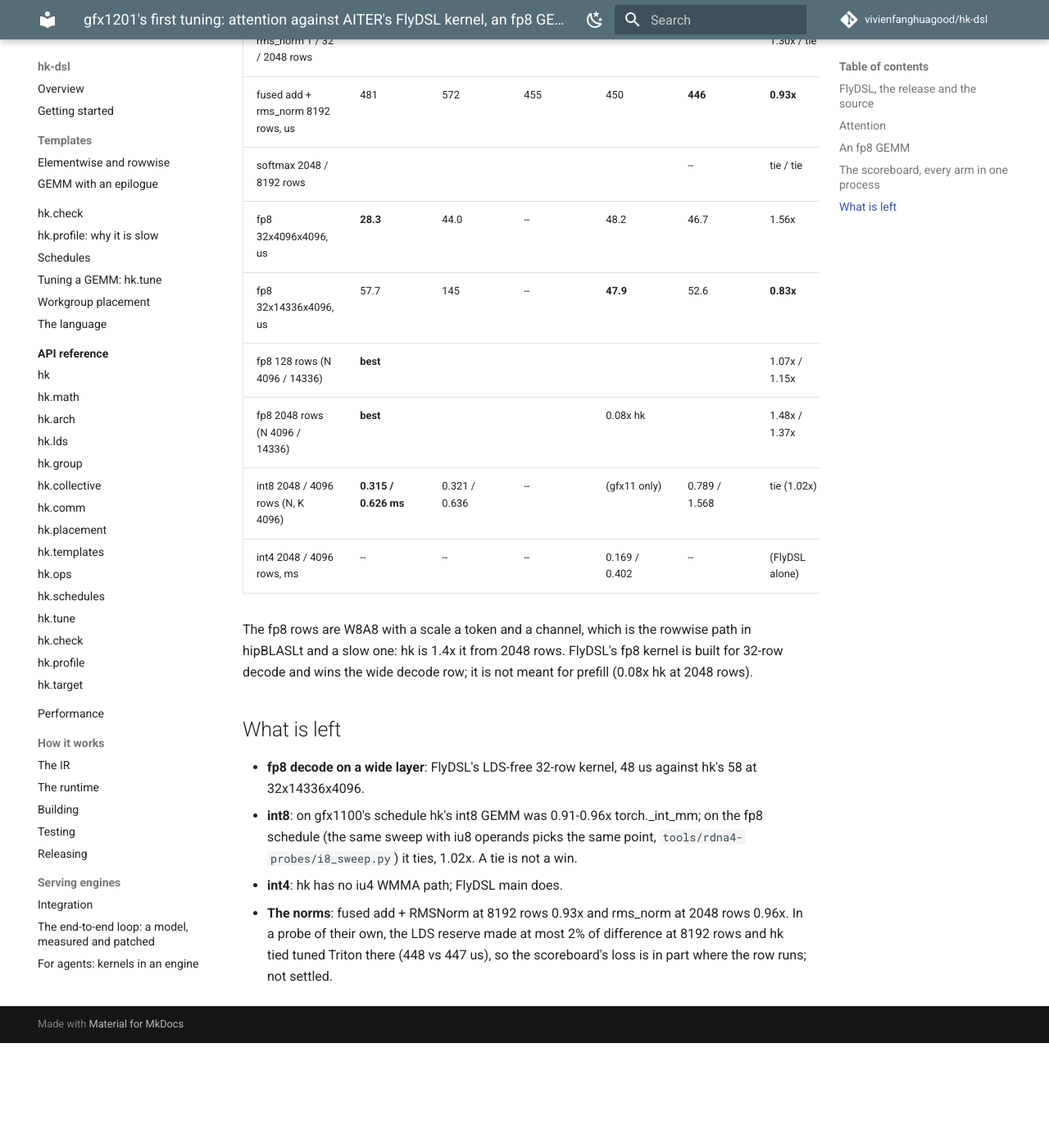
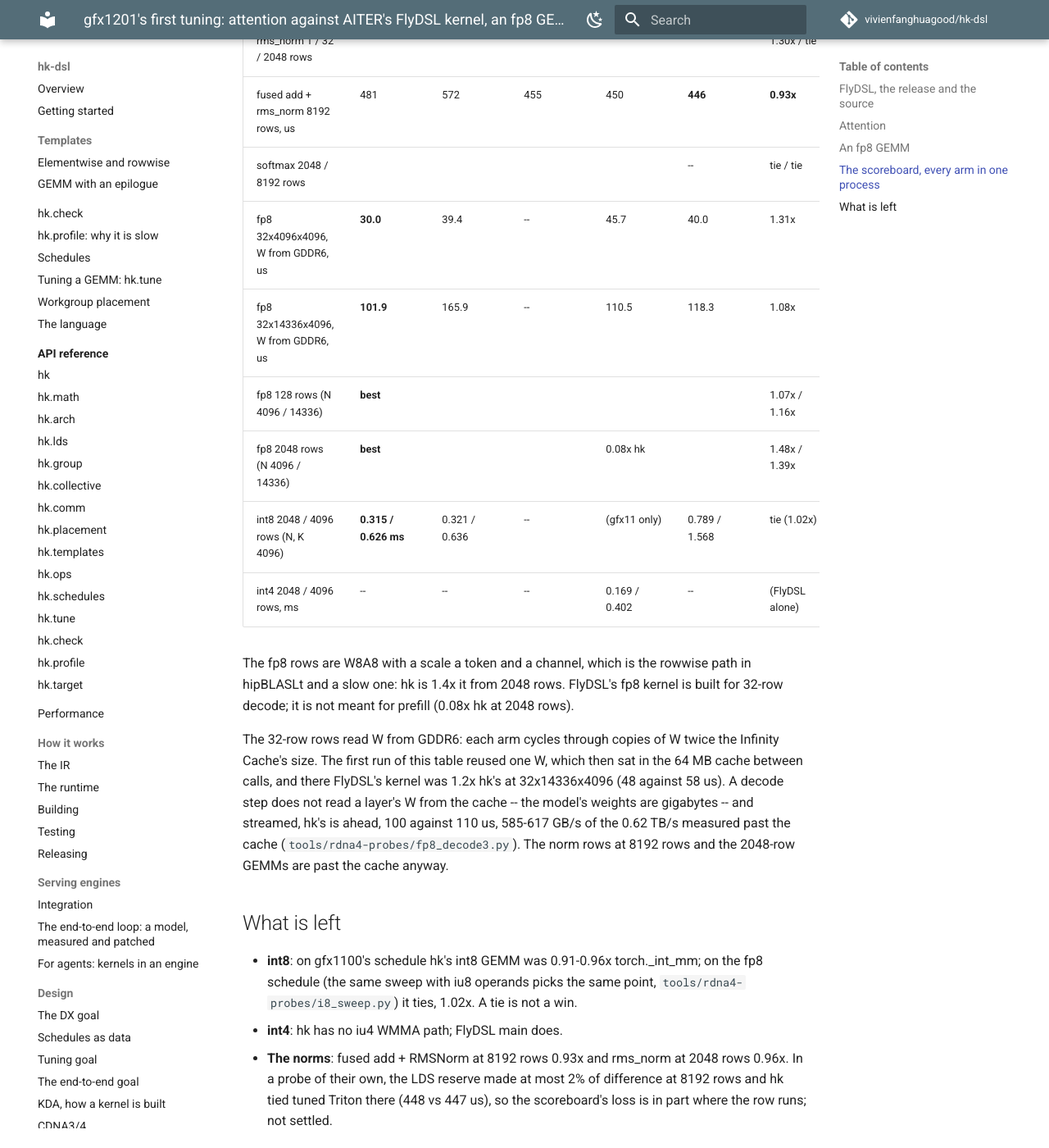
Before and after one commit to vivienfanghuagood/hk-dsl, an MkDocs documentation site: the page built from docs/history/49-gfx1201-attention-fp8-and-flydsl-from-source.md, in a window 1280 px wide and 1400 px high, scrolled down 2903 px. Shown: the whole window at 82% size. Built offline with MkDocs 1.6.1 and Material for MkDocs 9.7.7, drawn with Linux system fonts in a browser that asks for light colours; comment, search, counter and statistics services are not loaded; before the commit the page ends 4175 px from its top, so only the background shows below that.

Commit message:
docs: fp8 decode rows with W from GDDR6 -- hk ahead on every fp8 row
Co-Authored-By: Claude <noreply@anthropic.com>

```diff
--- a/docs/history/49-gfx1201-attention-fp8-and-flydsl-from-source.md
+++ b/docs/history/49-gfx1201-attention-fp8-and-flydsl-from-source.md
@@ -101,22 +101,29 @@ tuned arms; "hk vs best" counts every other arm.
 | fused add + rms_norm 1 / 32 / 2048 rows | | | | | | 1.06x / 1.30x / tie |
 | fused add + rms_norm 8192 rows, us | 481 | 572 | 455 | 450 | **446** | **0.93x** |
 | softmax 2048 / 8192 rows | | | | | -- | tie / tie |
-| fp8 32x4096x4096, us | **28.3** | 44.0 | -- | 48.2 | 46.7 | 1.56x |
-| fp8 32x14336x4096, us | 57.7 | 145 | -- | **47.9** | 52.6 | **0.83x** |
-| fp8 128 rows (N 4096 / 14336) | **best** | | | | | 1.07x / 1.15x |
-| fp8 2048 rows (N 4096 / 14336) | **best** | | | 0.08x hk | | 1.48x / 1.37x |
+| fp8 32x4096x4096, W from GDDR6, us | **30.0** | 39.4 | -- | 45.7 | 40.0 | 1.31x |
+| fp8 32x14336x4096, W from GDDR6, us | **101.9** | 165.9 | -- | 110.5 | 118.3 | 1.08x |
+| fp8 128 rows (N 4096 / 14336) | **best** | | | | | 1.07x / 1.16x |
+| fp8 2048 rows (N 4096 / 14336) | **best** | | | 0.08x hk | | 1.48x / 1.39x |
 | int8 2048 / 4096 rows (N, K 4096) | **0.315 / 0.626 ms** | 0.321 / 0.636 | -- | (gfx11 only) | 0.789 / 1.568 | tie (1.02x) |
 | int4 2048 / 4096 rows, ms | -- | -- | -- | 0.169 / 0.402 | -- | (FlyDSL alone) |
 
 The fp8 rows are W8A8 with a scale a token and a channel, which is the
 rowwise path in hipBLASLt and a slow one: hk is 1.4x it from 2048 rows.
-FlyDSL's fp8 kernel is built for 32-row decode and wins the wide decode row;
-it is not meant for prefill (0.08x hk at 2048 rows).
+FlyDSL's fp8 kernel is built for 32-row decode; it is not meant for prefill
+(0.08x hk at 2048 rows).
+
+The 32-row rows read W from GDDR6: each arm cycles through copies of W twice
+the Infinity Cache's size. The first run of this table reused one W, which
+then sat in the 64 MB cache between calls, and there FlyDSL's kernel was 1.2x
+hk's at 32x14336x4096 (48 against 58 us). A decode step does not read a
+layer's W from the cache -- the model's weights are gigabytes -- and streamed,
+hk's is ahead, 100 against 110 us, 585-617 GB/s of the 0.62 TB/s measured
+past the cache (`tools/rdna4-probes/fp8_decode3.py`). The norm rows at 8192
+rows and the 2048-row GEMMs are past the cache anyway.
 
 ## What is left
 
-- **fp8 decode on a wide layer**: FlyDSL's LDS-free 32-row kernel, 48 us
-  against hk's 58 at 32x14336x4096.
 - **int8**: on gfx1100's schedule hk's int8 GEMM was 0.91-0.96x
   torch._int_mm; on the fp8 schedule (the same sweep with iu8 operands picks
   the same point, `tools/rdna4-probes/i8_sweep.py`) it ties, 1.02x. A tie
```
Also changed, not shown: docs/history/README.md (+1 -1 lines), docs/performance.md (+2 -2 lines).
